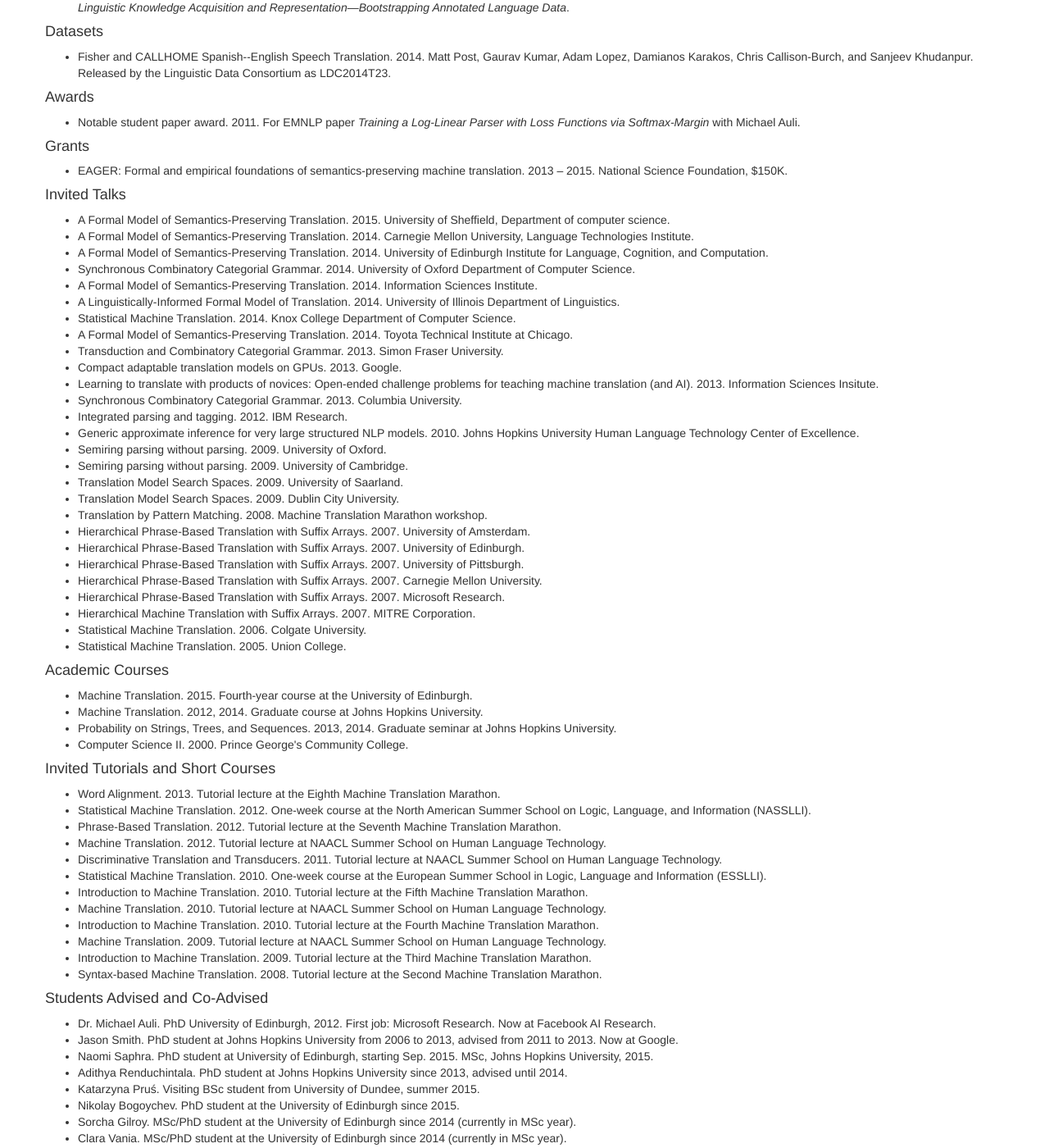
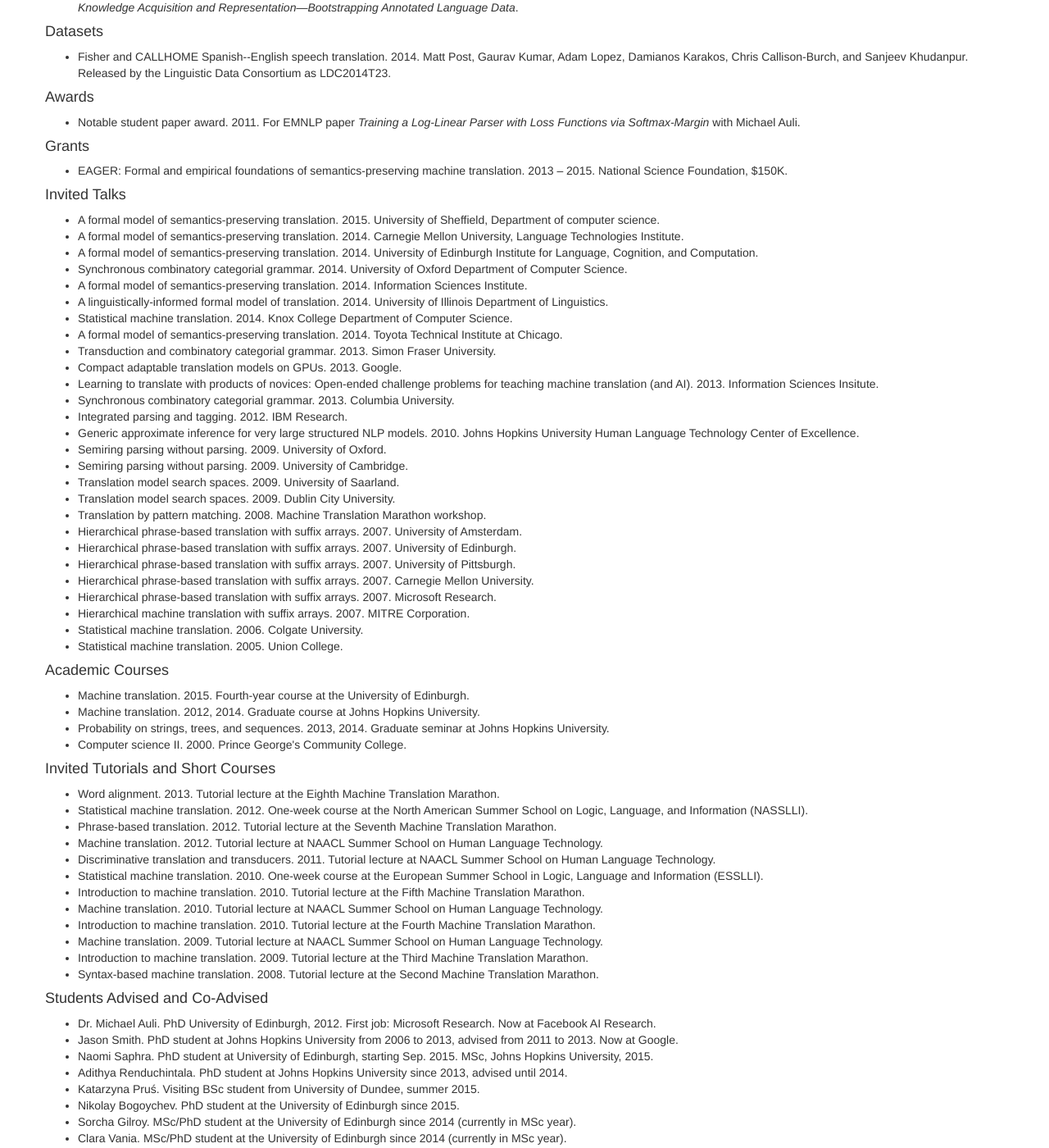
Before and after one commit to alopez/alopez.github.com, a Jekyll site: the page built from cv.html, in a window 1280 px wide and 1400 px high, scrolled down 1253 px. Shown: the whole window at 82% size. Built offline with Jekyll 4.4.1, drawn with Linux system fonts in a browser that asks for light colours; some of the changed text lies outside the part shown.

Commit message:
Use consistent case, add paper

```diff
--- a/_config.yml
+++ b/_config.yml
@@ -2,32 +2,59 @@ exclude: ['README.md']
 timezone: US/Eastern
 talks:
   -
-    title: Compact Adaptable Translation Models on GPUs
+    title: Compact adaptable translation models on GPUs
     detail: Talk at Google, 2013.
     url: "http://www.cs.jhu.edu/~alopez/talks/gpus-oct2013-google.pdf"
     img: "google-talk.jpg"
   -
-    title: Learning to Translate with Products of Novices
+    title: Learning to translate with products of novices
     detail: Talk at Information Science Institute, 2013.
     url: "http://www.cs.jhu.edu/~alopez/talks/mt-class-isi.pdf"
     img: "isi-talk.jpg"
     video: http://webcasterms1.isi.edu/mediasite/SilverlightPlayer/Default.aspx?peid=ea55185170054e13972a0ea5b932eb6c1d
   -
-    title: Integrated Parsing and Tagging
+    title: Integrated parsing and tagging
     detail: Talk at IBM Research, 2012.
     url: http://www.cs.jhu.edu/~alopez/talks/integrated-parsing-and-tagging_lopez.pdf
     img: "ibm-talk.jpg"
   -
-    title: Semiring Parsing without Parsing
+    title: Semiring parsing without parsing
     detail: Talk at Oxford, Cambridge, and Johns Hopkins, 2010.
     url: http://www.cs.jhu.edu/~alopez/talks/oxford.pdf
     img: "oxford-talk.jpg"
   -
-    title: Translation Model Search Spaces
+    title: Translation model search spaces
     detail: Talk at Dublin City University and Saarland University, 2009.
     url: http://www.cs.jhu.edu/~alopez/talks/saarland.pdf
     img: "saarland-talk.jpg"
 papers:
+  - layout: paper
+    paper-type: inproceedings
+    selected: no
+    year: 2015
+    img: inpress
+    title: A maximum entropy classifier for cross-lingual pronoun prediction
+    authors: Dominikus Wetzel, Adam Lopez, and Bonnie Webber
+    booktitle: Proceedings of the Workshop on Discourse in Machine Translation
+    booktitle-url: http://www.idiap.ch/workshop/DiscoMT
+    venue: workshop
+    abstract: >
+      We present a maximum entropy classifier
+      for cross-lingual pronoun prediction. The
+      features are based on local source- and
+      target-side contexts and antecedent
+      information obtained by a co-reference
+      resolution system. With only a small set of
+      feature types our best performing system
+      achieves an accuracy of 72.31%.
+      According to the shared task’s official
+      macro-averaged F1-score at 57.07%, we are
+      among the top systems, at position three
+      out of 14. Feature ablation results show
+      the important role of target-side
+      information in general and of the resolved
+      target-side antecedent in particular for predicting
+      the correct classes.
   - layout: paper
     paper-type: inproceedings
     selected: yes
@@ -151,7 +178,7 @@ papers:
     selected: no
     year: 2013
     img: 20yearsofbitext
-    title: Beyond Bitext&#58; Five Open Problems in Machine Translation
+    title: Beyond bitext&#58; Five open problems in machine translation
     doc-url: papers/five_open_problems_in_mt.pdf
     authors: with Matt Post
     booktitle: Twenty Years of Bitext
@@ -176,7 +203,7 @@ papers:
     selected: y
     year: 2013
     img: acl2013
-    title: Dirt Cheap Web-Scale Parallel Text from the Common Crawl
+    title: Dirt cheap Web-scale parallel text from the Common Crawl
     authors: Jason Smith, Herve Saint-Amand, Magdalena Plamada, Philipp Koehn, Chris Callison-Burch and Adam Lopez
     booktitle: Proceedings of ACL
     doc-url: http://aclweb.org/anthology/P/P13/P13-1135.pdf
@@ -211,7 +238,7 @@ papers:
     selected: no
     paper-type: inproceedings
     year: 2013
-    title: Massively Parallel Suffix Array Queries and On-Demand Phrase Extraction for Statistical Machine Translation Using GPUs
+    title: Massively parallel suffix array queries and on-demand phrase extraction for statistical machine translation using GPUs
     authors: Hua He, Jimmy Lin, and Adam Lopez
     doc-url: http://aclweb.org/anthology/N/N13/N13-1033.pdf
     img: naacl2013
@@ -265,7 +292,7 @@ papers:
     layout: paper
     paper-type: inproceedings
     year: 2012
-    title: Putting Human Assessments of Machine Translation Systems in Order
+    title: Putting human assessments of machine translation systems in order
     doc-url: http://www.aclweb.org/anthology-new/W/W12/W12-3101.pdf
     booktitle: Proceedings of WMT
     booktitle-url: http://www.statmt.org/wmt12/
@@ -292,7 +319,7 @@ papers:
     layout: paper
     paper-type: inproceedings
     year: 2012
-    title: Using Categorial Grammar to Label Translation Rules
+    title: Using categorial grammar to label translation rules
     doc-url: http://www.cs.jhu.edu/~alopez/papers/wmt2012-weese.pdf
     authors: Jonathan Weese, Chris Callison-Burch and Adam Lopez
     booktitle: Proceedings of WMT
@@ -317,7 +344,7 @@ papers:
     selected: y
     year: 2011
     authors: Michael Auli and Adam Lopez
-    title: Training a Log-Linear Parser with Loss Functions via Softmax-Margin
+    title: Training a log-linear parser with loss functions via softmax-margin
     doc-url: http://aclweb.org/anthology-new/D/D11/D11-1031.pdf
     img: emnlp2011
     booktitle: Proceedings of EMNLP
@@ -343,7 +370,7 @@ papers:
     paper-type: inproceedings
     year: 2011
     authors: Jonathan Weese, Juri Ganitkevitch, Chris Callison-Burch, Matt Post and Adam Lopez
-    title: Joshua 3.0&#58; Syntax-based Machine Translation with the Thrax Grammar Extractor
+    title: Joshua 3.0&#58; Syntax-based machine translation with the Thrax grammar extractor
     doc-url: http://aclweb.org/anthology-new/W/W11/W11-2160.pdf
     img: wmt2011
     booktitle: Proceedings of WMT
@@ -362,7 +389,7 @@ papers:
     paper-type: inproceedings
     year: 2011
     authors: Michael Auli and Adam Lopez
-    title: A Comparison of Loopy Belief Propagation and Dual Decomposition for Integrated CCG Supertagging and Parsing
+    title: A comparison of loopy belief propagation and dual decomposition for integrated CCG supertagging and parsing
     doc-url: http://aclweb.org/anthology-new/P/P11/P11-1048.pdf
     img: acl-bp2011
     booktitle: Proceedings of ACL
@@ -386,7 +413,7 @@ papers:
     paper-type: inproceedings
     year: 2011
     authors: Michael Auli and Adam Lopez
-    title: Efficient CCG Parsing&#58; A* versus Adaptive Supertagging
+    title: Efficient CCG parsing&#58; A* versus adaptive supertagging
     doc-url: http://aclweb.org/anthology-new/P/P11/P11-1158.pdf
     img: acl-astar2011
     booktitle: Proceedings of ACL
@@ -409,7 +436,7 @@ papers:
     year: 2010
     paper-type: techreport
     authors: Phil Blunsom, Chris Callison-Burch, Trevor Cohn, Chris Dyer, Jonathan Graehl, Adam Lopez, Jan Botha, Vladimir Eidelman, ThuyLinh Nguyen, Ziyuan Wang, Jonathan Weese, Olivia Buzek, and Desai Chen
-    title: Final Report of the 2010 CLSP Workshop on Models for Synchronous Grammar Induction
+    title: Final report of the 2010 CLSP workshop on models for synchronous grammar induction
     img: clsp2010
     doc-url: http://www.clsp.jhu.edu/workshops/archive/ws10/groups/models-of-synchronous-grammar-induction-for-smt/
     abstract: >
@@ -435,7 +462,7 @@ papers:
     paper-type: article
     year: 2010
     authors: Abhishek Arun, Barry Haddow, Philipp Koehn, Adam Lopez, Phil Blunsom, and Chris Dyer
-    title: Monte Carlo Techniques for Phrase-Based Translation
+    title: Monte Carlo techniques for phrase-based translation
     doc-url: http://link.springer.com/article/10.1007%2Fs10590-010-9080-7
     journal: Machine Translation
     journal-url: http://www.springer.com/computer/ai/journal/10590
@@ -450,7 +477,7 @@ papers:
     paper-type: inproceedings
     year: 2010
     authors: Chris Dyer, Adam Lopez, Juri Ganitkevitch, Jonny Weese, Ferhan Ture, Phil Blunsom, Hendra Setiawan, Vlad Eidelman, and Philip Resnik
-    title: cdec&#58; A Decoder, Alignment, and Learning Framework for Finite-State and Context-Free Translation Models
+    title: cdec&#58; A decoder, alignment, and learning framework for finite-state and context-free translation models
     pages: 7&ndash;12
     booktitle: Proceedings of ACL (Demonstration track)
     booktitle-url: http://www.acl2010.org/
@@ -481,7 +508,7 @@ papers:
     paper-type: inproceedings
     year: 2009
     authors: Hieu Hoang, Philipp Koehn, and Adam Lopez
-    title: A Unified Framework for Phrase-Based, Hierarchical, and Syntax-Based Statistical Machine Translation
+    title: A unified framework for phrase-based, hierarchical, and syntax-based statistical machine translation
     booktitle: Proceedings of IWSLT
     booktitle-url: http://mt-archive.info/IWSLT-2009-TOC.htm
     img: iwslt2009
@@ -515,7 +542,7 @@ papers:
     layout: paper
     paper-type: inproceedings
     year: 2009
-    title: Translation as Weighted Deduction
+    title: Translation as weighted deduction
     booktitle: Proceedings of EACL
     booktitle-url: http://aclweb.org/anthology/E/E09/
     doc-url: papers/eacl2009-lopez.pdf
@@ -547,7 +574,7 @@ papers:
     paper-type: inproceedings
     year: 2009
     authors: Michael Auli, Adam Lopez, Hieu Hoang, and Philipp Koehn
-    title: A Systematic Analysis of Translation Model Search Spaces
+    title: A systematic analysis of translation model search spaces
     doc-url: http://www.aclweb.org/anthology/W/W09/W09-0437.pdf
     booktitle: Proceedings of the Fourth Workshop on Statistical Machine Translation
     booktitle-url: http://www.statmt.org/wmt09/
@@ -559,7 +586,7 @@ papers:
     layout: paper
     paper-type: inproceedings
     year: 2008
-    title: Tera-Scale Translation Models via Pattern Matching
+    title: Tera-scale translation models via pattern matching
     pages: 505&ndash;512
     booktitle: Proceedings of COLING
     booktitle-url: http://aclweb.org/anthology/C/C08/
@@ -579,7 +606,7 @@ papers:
     layout: paper
     paper-type: article
     year: 2008
-    title: Statistical Machine Translation
+    title: Statistical machine translation
     journal: ACM Computing Surveys
     journal-url: http://surveys.acm.org/
     img: csur2008
@@ -621,7 +648,7 @@ papers:
     layout: paper
     paper-type: dissertation
     year: 2008
-    title: Machine Translation by Pattern Matching
+    title: Machine translation by pattern matching
     institution: University of Maryland
     doc-url: papers/adam.lopez.dissertation.pdf
     img: diss2008
@@ -637,7 +664,7 @@ papers:
     layout: paper
     year: 2007
     paper-type: inproceedings
-    title: Hierarchical Phrase-Based Translation with Suffix Arrays
+    title: Hierarchical phrase-based translation with suffix arrays
     pages: 976&ndash;985
     booktitle: Proceedings of EMNLP-CoNLL
     booktitle-url: http://www.cs.jhu.edu/EMNLP-CoNLL-2007/
@@ -668,7 +695,7 @@ papers:
     year: 2006
     paper-type: inproceedings
     authors: With Philip Resnik
-    title: Word-Based Alignment, Phrase-Based Translation&#58; What's the Link?
+    title: Word-based alignment, phrase-based translation&#58; What's the link?
     pages: 90&ndash;99
     booktitle: Proceedings of AMTA
     booktitle-url: http://amta2006.amtaweb.org/index.htm
@@ -697,7 +724,7 @@ papers:
     paper-type: inproceedings
     year: 2005
     authors: David Chiang, Adam Lopez, Nitin Madnani, Christof Monz, Philip Resnik, and Michael Subotin
-    title: The Hiero Machine Translation System&#58; Extensions, Evaluation, and Analysis
+    title: The Hiero machine translation system&#58; Extensions, evaluation, and analysis
     pages: 779&ndash;786
     booktitle: Proceedings of HLT/EMNLP
     booktitle-url: http://www.cs.utexas.edu/~ml/HLT-EMNLP05/
@@ -719,7 +746,7 @@ papers:
     paper-type: inproceedings
     year: 2005
     authors: With Philip Resnik
-    title: Pattern Visualization for Machine Translation Output
+    title: Pattern visualization for machine translation output
     pages: 12&ndash;13
     booktitle: Proceedings of HLT/EMNLP Demonstrations
     booktitle-url: http://www.cs.utexas.edu/~ml/HLT-EMNLP05/
@@ -738,7 +765,7 @@ papers:
     paper-type: inproceedings
     authors: With Philip Resnik
     year: 2005
-    title: Improved HMM Alignment Models for Languages with Scarce Resources
+    title: Improved HMM alignment models for languages with scarce resources
     pages: 83&ndash;86
     booktitle: Proceedings of the ACL 2005 Workshop on Building and Using Parallel Texts&#58; Data Driven Machine Translation and Beyond
     booktitle-url: http://www.statmt.org/wpt05/
@@ -761,7 +788,7 @@ papers:
     paper-type: inproceedings
     year: 2002
     authors: With Michael Nossal, Rebecca Hwa,  and Philip Resnik
-    title: Word-Level Alignment for Multilingual Resource Acquisition
+    title: Word-level alignment for multilingual resource acquisition
     pages: 34&ndash;42
     booktitle: Proceedings of the LREC Workshop on Linguistic Knowledge Acquisition and Representation&mdash;Bootstrapping Annotated Language Data
     booktitle-url: http://www.lrec-conf.org/lrec2002/lrec/wksh/Bootstrapping.html
--- a/cv.html
+++ b/cv.html
@@ -41,7 +41,7 @@ after-pubs:
     heading: Datasets
     items:
       -
-        title: Fisher and CALLHOME Spanish--English Speech Translation
+        title: Fisher and CALLHOME Spanish--English speech translation
         year: 2014
         detail: Matt Post, Gaurav Kumar, Adam Lopez, Damianos Karakos, Chris Callison-Burch, and Sanjeev Khudanpur. Released by the Linguistic Data Consortium as LDC2014T23
   -
@@ -62,39 +62,39 @@ after-pubs:
     heading: Invited Talks
     items:
       -
-        title: A Formal Model of Semantics-Preserving Translation
+        title: A formal model of semantics-preserving translation
         year: 2015
         detail: University of Sheffield, Department of computer science
       -
-        title: A Formal Model of Semantics-Preserving Translation
+        title: A formal model of semantics-preserving translation
         year: 2014
         detail: Carnegie Mellon University, Language Technologies Institute
       -
-        title: A Formal Model of Semantics-Preserving Translation
+        title: A formal model of semantics-preserving translation
         year: 2014
         detail: University of Edinburgh Institute for Language, Cognition, and Computation
       -
-        title: Synchronous Combinatory Categorial Grammar
+        title: Synchronous combinatory categorial grammar
         year: 2014
         detail: University of Oxford Department of Computer Science
       -
-        title: A Formal Model of Semantics-Preserving Translation
+        title: A formal model of semantics-preserving translation
         year: 2014
         detail: Information Sciences Institute
       -
-        title: A Linguistically-Informed Formal Model of Translation
+        title: A linguistically-informed formal model of translation
         year: 2014
         detail: University of Illinois Department of Linguistics
       -
-        title: Statistical Machine Translation
+        title: Statistical machine translation
         year: 2014
         detail: Knox College Department of Computer Science
       -
-        title: A Formal Model of Semantics-Preserving Translation
+        title: A formal model of semantics-preserving translation
         year: 2014
         detail: Toyota Technical Institute at Chicago
       -
-        title: Transduction and Combinatory Categorial Grammar
+        title: Transduction and combinatory categorial grammar
         year: 2013
         detail: Simon Fraser University
       -
@@ -106,7 +106,7 @@ after-pubs:
         year: 2013
         detail: Information Sciences Insitute
       -
-        title: Synchronous Combinatory Categorial Grammar
+        title: Synchronous combinatory categorial grammar
         year: 2013
         detail: Columbia University
       -
@@ -126,117 +126,117 @@ after-pubs:
         year: 2009
         detail: University of Cambridge
       -
-        title: Translation Model Search Spaces
+        title: Translation model search spaces
         year: 2009
         detail: University of Saarland
       -
-        title: Translation Model Search Spaces
+        title: Translation model search spaces
         year: 2009
         detail: Dublin City University
       -
-        title: Translation by Pattern Matching
+        title: Translation by pattern matching
         year: 2008
         detail: Machine Translation Marathon workshop
       -
-        title: Hierarchical Phrase-Based Translation with Suffix Arrays
+        title: Hierarchical phrase-based translation with suffix arrays
         year: 2007
         detail: University of Amsterdam
       -
-        title: Hierarchical Phrase-Based Translation with Suffix Arrays
+        title: Hierarchical phrase-based translation with suffix arrays
         year: 2007
         detail: University of Edinburgh
       -
-        title: Hierarchical Phrase-Based Translation with Suffix Arrays
+        title: Hierarchical phrase-based translation with suffix arrays
         year: 2007
         detail: University of Pittsburgh
       -
-        title: Hierarchical Phrase-Based Translation with Suffix Arrays
+        title: Hierarchical phrase-based translation with suffix arrays
         year: 2007
         detail: Carnegie Mellon University
       -
-        title: Hierarchical Phrase-Based Translation with Suffix Arrays
+        title: Hierarchical phrase-based translation with suffix arrays
         year: 2007
         detail: Microsoft Research
       -
-        title: Hierarchical Machine Translation with Suffix Arrays
+        title: Hierarchical machine translation with suffix arrays
         year: 2007
         detail: MITRE Corporation
       -
-        title: Statistical Machine Translation
+        title: Statistical machine translation
         year: 2006
         detail: Colgate University
       -
-        title: Statistical Machine Translation
+        title: Statistical machine translation
         year: 2005
         detail: Union College
   -
     heading: Academic Courses
     items:
       -
-        title: Machine Translation
+        title: Machine translation
         year: 2015
         detail: Fourth-year course at the University of Edinburgh
       -
-        title: Machine Translation
+        title: Machine translation
         year: 2012, 2014
         detail: Graduate course at Johns Hopkins University
       -
-        title: Probability on Strings, Trees, and Sequences
+        title: Probability on strings, trees, and sequences
         year: 2013, 2014
         detail: Graduate seminar at Johns Hopkins University
       -
-        title: Computer Science II
+        title: Computer science II
         year: 2000
         detail: Prince George's Community College
   -
     heading: Invited Tutorials and Short Courses
     items:
       -
-        title: Word Alignment
+        title: Word alignment
         year: 2013
         detail: Tutorial lecture at the Eighth Machine Translation Marathon
       -
-        title: Statistical Machine Translation
+        title: Statistical machine translation
         year: 2012
         detail: One-week course at the North American Summer School on Logic, Language, and Information (NASSLLI)
       -
-        title: Phrase-Based Translation
+        title: Phrase-based translation
         year: 2012
         detail: Tutorial lecture at the Seventh Machine Translation Marathon
       -
-        title: Machine Translation
+        title: Machine translation
         year: 2012
         detail: Tutorial lecture at NAACL Summer School on Human Language Technology
       -
-        title: Discriminative Translation and Transducers
+        title: Discriminative translation and transducers
         year: 2011
         detail: Tutorial lecture at NAACL Summer School on Human Language Technology
       -
-        title: Statistical Machine Translation
+        title: Statistical machine translation
         year: 2010
         detail: One-week course at the European Summer School in Logic, Language and Information (ESSLLI)
       -
-        title: Introduction to Machine Translation
+        title: Introduction to machine translation
         year: 2010
         detail: Tutorial lecture at the Fifth Machine Translation Marathon
       -
-        title: Machine Translation
+        title: Machine translation
         year: 2010
         detail: Tutorial lecture at NAACL Summer School on Human Language Technology
       -
-        title: Introduction to Machine Translation
+        title: Introduction to machine translation
         year: 2010
         detail: Tutorial lecture at the Fourth Machine Translation Marathon
       -
-        title: Machine Translation
+        title: Machine translation
         year: 2009
         detail: Tutorial lecture at NAACL Summer School on Human Language Technology
       -
-        title: Introduction to Machine Translation
+        title: Introduction to machine translation
         year: 2009
         detail: Tutorial lecture at the Third Machine Translation Marathon
       -
-        title: Syntax-based Machine Translation
+        title: Syntax-based machine translation
         year: 2008
         detail: Tutorial lecture at the Second Machine Translation Marathon
   -
```
